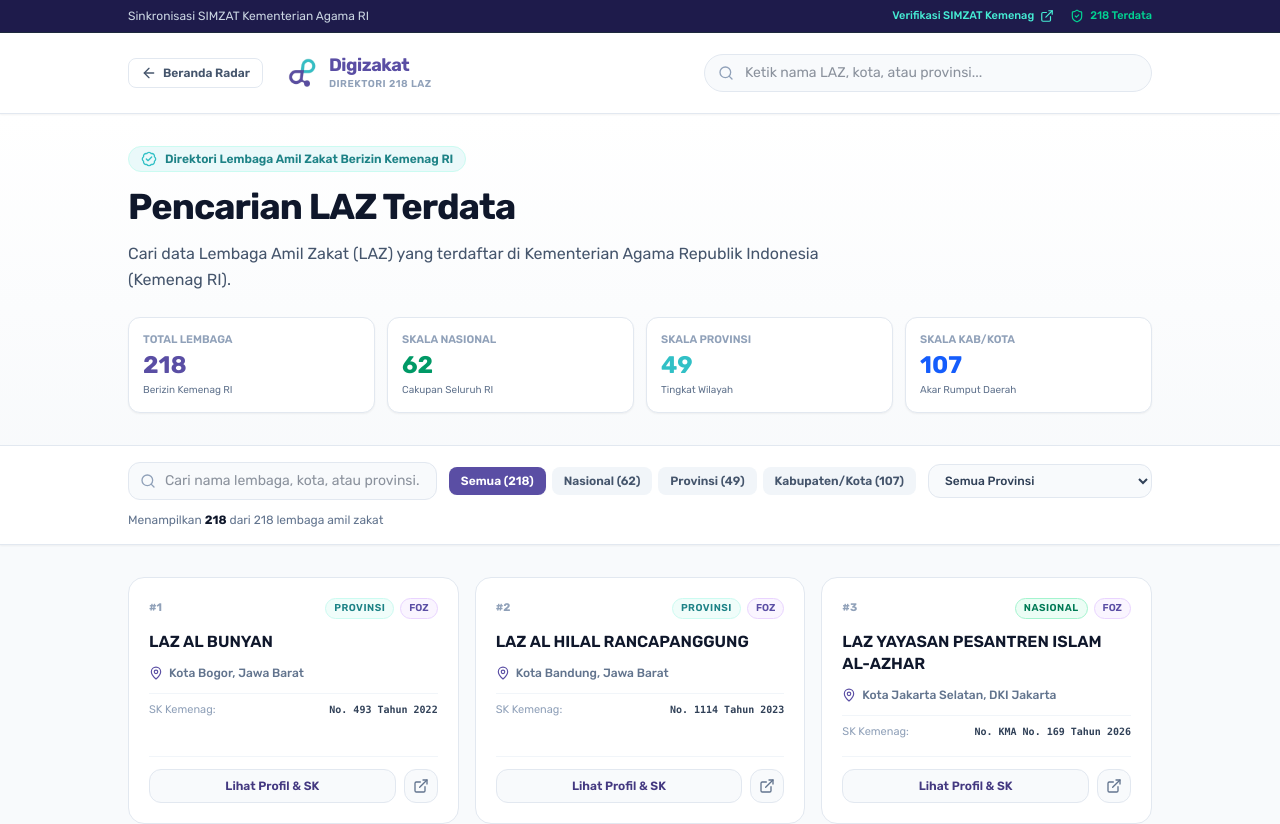
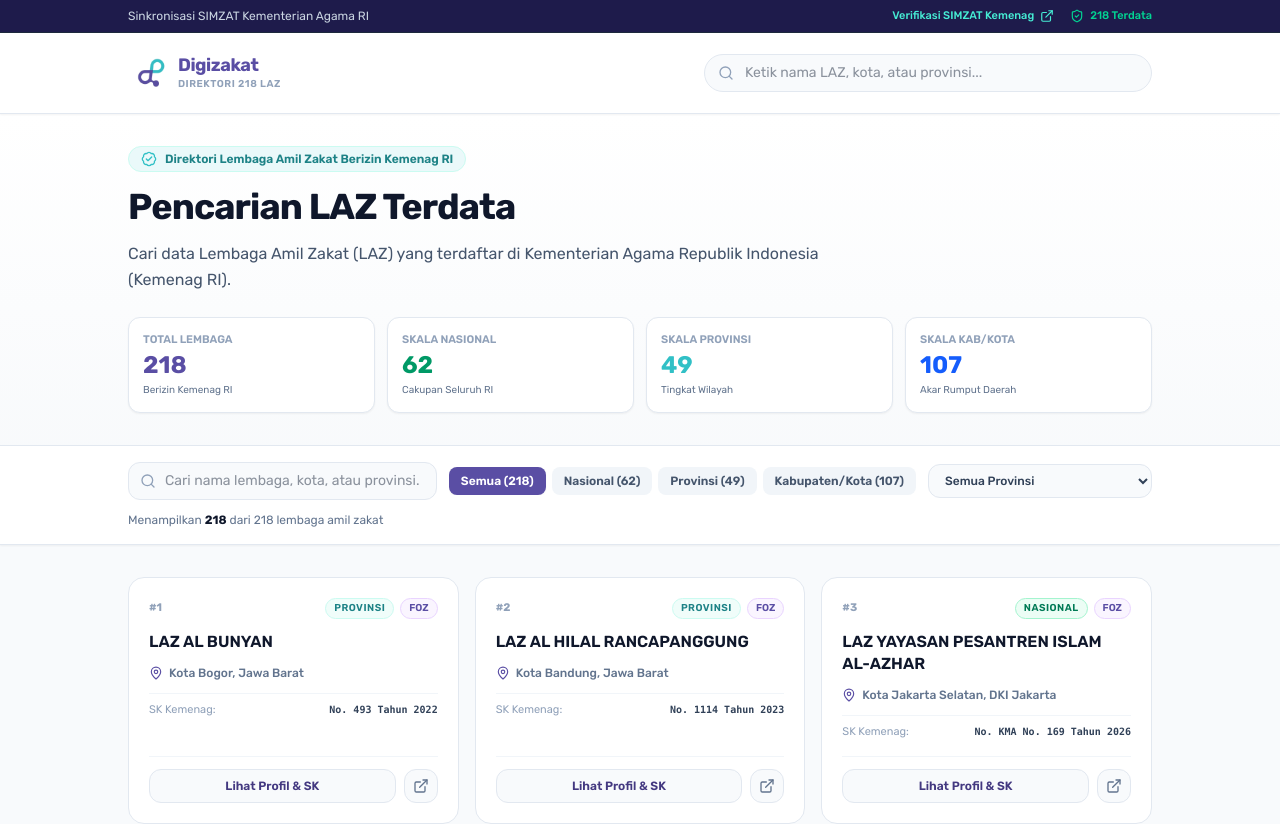
Before and after one commit to samudracodestudio/digizakat, a Next.js app: page /direktori-laz in a window 1280 px wide. Shown: the top 824 px of the page. Built offline with nearby package versions, Linux system fonts and the light colour scheme.

Commit message:
style: remove 'Beranda Radar' back button in header (logo already links to home)

```diff
--- a/app/direktori-laz/page.tsx
+++ b/app/direktori-laz/page.tsx
@@ -142,15 +142,7 @@ export default function DirektoriLazPage() {
         <div className="w-full mx-auto px-4 sm:px-6 md:px-[10%] h-20 flex items-center justify-between gap-6">
 
           <div className="flex items-center gap-4">
-            <Link
-              href="/"
-              className="inline-flex items-center gap-1.5 px-3 py-1.5 rounded-lg text-xs font-semibold text-slate-600 hover:text-[#5a4ea4] hover:bg-slate-100 transition border border-slate-200"
-            >
-              <ArrowLeft className="w-4 h-4" />
-              <span>Beranda Radar</span>
-            </Link>
-
-            <Link href="/" className="flex items-center gap-2.5">
+            <Link href="/" className="flex items-center gap-2.5 group">
               <div className="relative h-10 w-10 shrink-0">
                 <Image
                   src="/digizakat_icon.png"
@@ -161,7 +153,7 @@ export default function DirektoriLazPage() {
                 />
               </div>
               <div className="flex flex-col">
-                <span className="text-lg font-bold tracking-tight text-[#5a4ea4] leading-tight">
+                <span className="text-lg font-bold tracking-tight text-[#5a4ea4] group-hover:text-[#433880] transition leading-tight">
                   Digizakat
                 </span>
                 <span className="text-[10px] font-semibold text-slate-400 tracking-wider uppercase">
```
